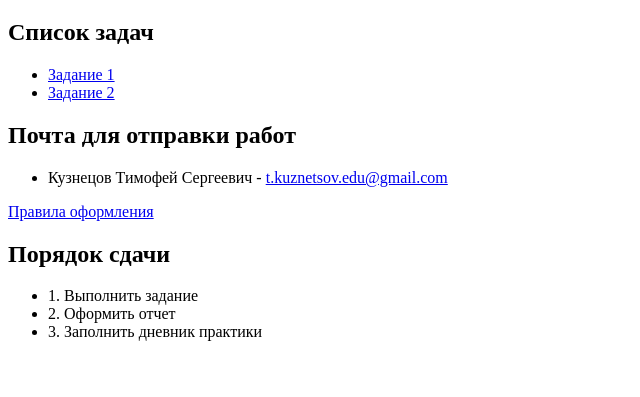
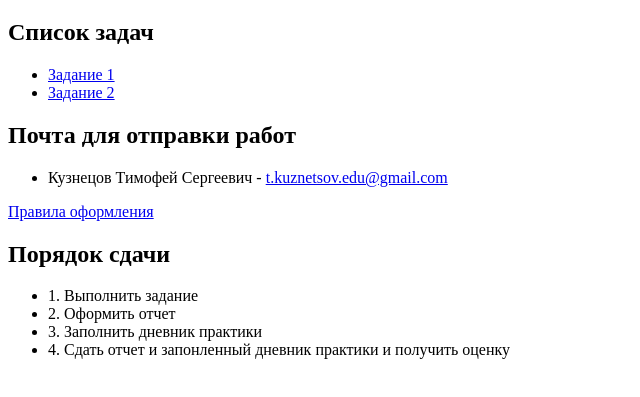
Before and after one commit to tima1702/practice-np, a plain HTML site: page index.html in a window 1280 px wide. Shown: the part 61-458 px from the top of the page, without its empty margins (0-640 px from the left). Drawn offline with Linux system fonts and the light colour scheme.

Commit message:
Update index.html

```diff
--- a/index.html
+++ b/index.html
@@ -23,6 +23,7 @@
     <li>1. Выполнить задание</li>
     <li>2. Оформить отчет</li>
     <li>3. Заполнить дневник практики</li>
+    <li>4. Сдать отчет и запонленный дневник практики и получить оценку</li>
   </ul>
 </body>
 </html>
```
